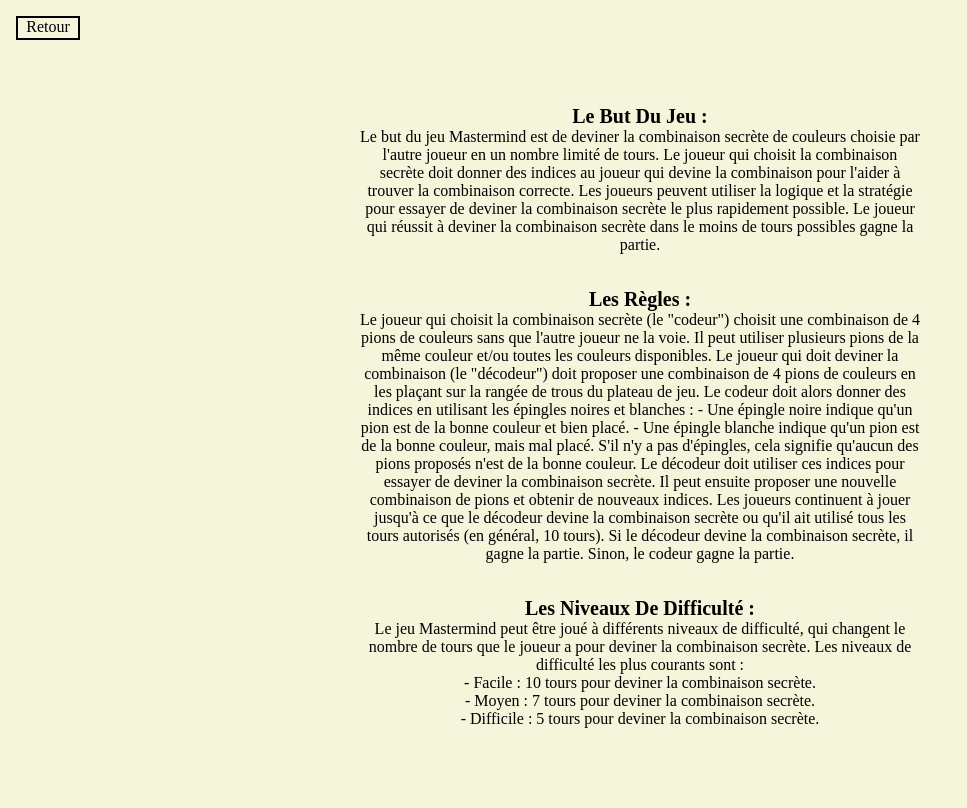
After one commit to Naxem/Portfolio, a PHP site: page /ressources/tp_MasterMind/regle.html in a window 1280 px wide. The commit adds this page. Shown: the whole page, without its empty margins (0-967 px from the left). Run offline with PHP 8.4, Linux system fonts and the light colour scheme.

Commit message:
Maj main

```diff
--- /dev/null
+++ b/ressources/tp_MasterMind/css/regle.css
@@ -0,0 +1,51 @@
+*, *::after, *::before {
+    margin: 0;
+    padding: 0;
+    box-sizing: border-box;
+}
+
+body {
+    display: flex;
+    width: 100vw;
+    height: 100vh;
+    background-color: beige;
+}
+
+.btn-retour {
+    justify-content: center;
+    display: flex;
+    border: 2px solid black;
+    width: 5vw;
+    height: 3vh;
+    margin: 2vh;
+}
+
+.btn-retour a {
+    text-decoration: none;
+    color: black;
+}
+
+.regle {
+    display: flex;
+    justify-content: center;
+    align-items: center;
+    flex-direction: column;
+    margin: auto;
+    width: 50%;
+    height: 100%;
+    text-align: center;
+    padding: 5vh;
+    margin-top: -6vh;
+}
+
+.titre {
+    color: black;
+    padding-top: 2vh;
+    text-transform: capitalize;
+    font-size: 20px;
+}
+
+.texte {
+    color: black;
+    font-size: 16px;
+}
--- /dev/null
+++ b/ressources/tp_MasterMind/regle.html
@@ -0,0 +1,55 @@
+<!DOCTYPE html>
+<html lang="fr">
+<head>
+    <meta charset="UTF-8">
+    <meta http-equiv="X-UA-Compatible" content="IE=edge">
+    <meta name="viewport" content="width=device-width, initial-scale=1.0">
+    <link rel="stylesheet" href="css/regle.css">
+    <title>Règle du jeu</title>
+</head>
+<body>
+    <div class="main">
+        <div class="btn-retour">
+            <a href="index.html">Retour</a>
+        </div>
+
+        <div class="regle">
+            <h2 class="titre">Le but du jeu :</h2>
+            <p class="texte">
+                Le but du jeu Mastermind est de deviner la combinaison secrète de couleurs choisie par l'autre joueur en un nombre limité de tours.
+                Le joueur qui choisit la combinaison secrète doit donner des indices au joueur qui devine la combinaison pour l'aider à trouver la
+                combinaison correcte. Les joueurs peuvent utiliser la logique et la stratégie pour essayer de deviner la combinaison secrète le plus
+                rapidement possible. Le joueur qui réussit à deviner la combinaison secrète dans le moins de tours possibles gagne la partie.
+            </p>
+            <br>
+            <h2 class="titre">Les règles :</h2>
+            <p class="texte">
+                Le joueur qui choisit la combinaison secrète (le "codeur") choisit une combinaison de 4 pions de couleurs sans que l'autre joueur ne la voie.
+                Il peut utiliser plusieurs pions de la même couleur et/ou toutes les couleurs disponibles.
+                Le joueur qui doit deviner la combinaison (le "décodeur") doit proposer une combinaison de 4 pions de couleurs en les plaçant sur la rangée
+                de trous du plateau de jeu.
+
+                Le codeur doit alors donner des indices en utilisant les épingles noires et blanches :
+                - Une épingle noire indique qu'un pion est de la bonne couleur et bien placé.
+                - Une épingle blanche indique qu'un pion est de la bonne couleur, mais mal placé.
+                S'il n'y a pas d'épingles, cela signifie qu'aucun des pions proposés n'est de la bonne couleur.
+
+                Le décodeur doit utiliser ces indices pour essayer de deviner la combinaison secrète. Il peut ensuite proposer une nouvelle combinaison de pions
+                et obtenir de nouveaux indices.
+                Les joueurs continuent à jouer jusqu'à ce que le décodeur devine la combinaison secrète ou qu'il ait utilisé tous les tours autorisés (en général, 10 tours).
+                Si le décodeur devine la combinaison secrète, il gagne la partie. Sinon, le codeur gagne la partie.
+            </p>
+            <br>
+            <h2 class="titre">Les niveaux de difficulté :</h2>
+            <p class="texte">
+                Le jeu Mastermind peut être joué à différents niveaux de difficulté, qui changent le nombre de tours que le joueur a pour deviner la combinaison secrète.
+                Les niveaux de difficulté les plus courants sont :
+                <br>
+                - Facile : 10 tours pour deviner la combinaison secrète.<br>
+                - Moyen : 7 tours pour deviner la combinaison secrète.<br>
+                - Difficile : 5 tours pour deviner la combinaison secrète.<br>
+            </p>
+        </div>
+    </div>
+</body>
+</html>
```
Also changed, not shown: css/btnAbout.css (+17 -6 lines), css/projects.css (+5 -3 lines), index.html (+29 -7 lines), ressources/tp_MasterMind/css/index.css (added, +59 -0 lines), ressources/tp_MasterMind/index.html (added, +44 -0 lines), ressources/tp_MasterMind/js/ramdom_couleur.js (added, +112 -0 lines), 2 other files.
